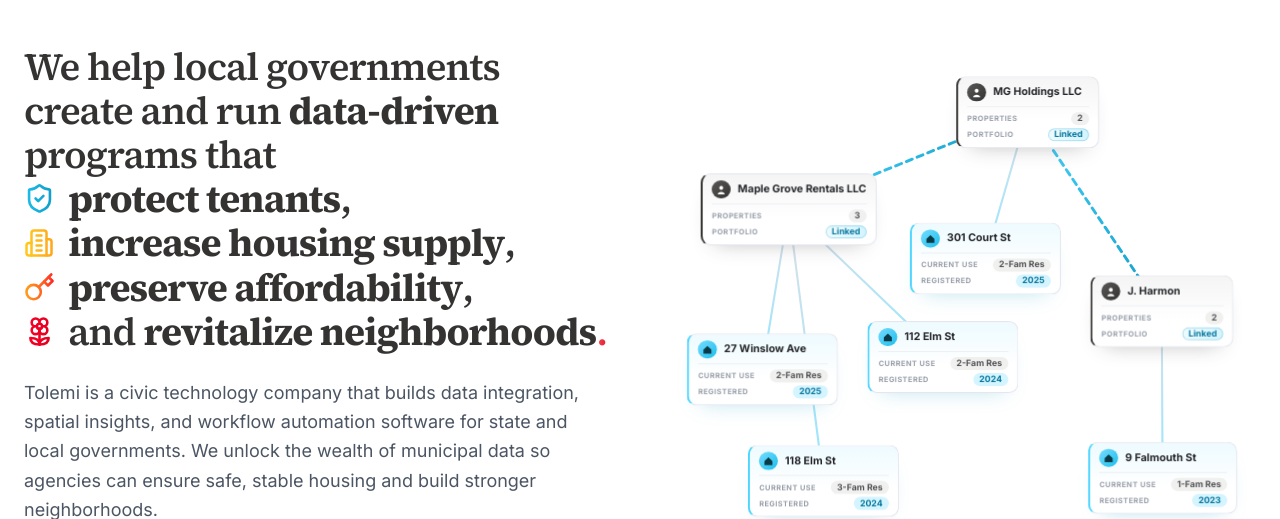
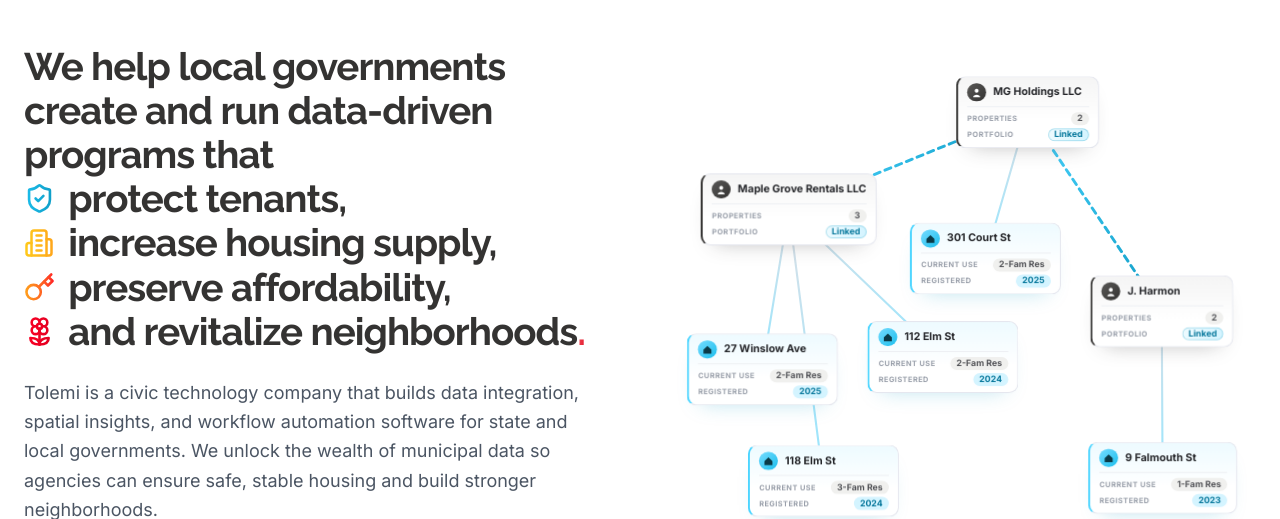
Before and after one commit to tolemi-inc/website, an Astro site: page / in a window 1280 px wide. Shown: the part 89-608 px from the top of the page. Built offline with nearby package versions, Linux system fonts and the light colour scheme; Astro itself is replaced by a stand-in of ours.

Commit message:
style: switch hero headline from serif to sans-serif heading font
Use Raleway (font-heading, bold) for the home hero h1 and drop the now-unused Source Serif 4 font token and Google Fonts import.

```diff
--- a/src/components/blocks/landing/HeroGraph.astro
+++ b/src/components/blocks/landing/HeroGraph.astro
@@ -63,7 +63,7 @@
   <div class="max-w-7xl mx-auto grid lg:grid-cols-2 items-center gap-10 lg:gap-14">
     {/* the mission, left */}
     <div class="w-full text-left">
-      <h1 class="font-serif text-[clamp(1.5rem,6.5vw,2.5rem)] lg:text-[clamp(2rem,3vw,2.875rem)] font-semibold text-text-primary tracking-tight leading-[1.15] mb-6 reveal">
+      <h1 class="font-heading text-[clamp(1.5rem,6.5vw,2.5rem)] lg:text-[clamp(2rem,3vw,2.875rem)] font-bold text-text-primary tracking-tight leading-[1.15] mb-6 reveal">
         <AccentPeriod text={headlineHtml} color={periodColor} html />
       </h1>
       {subheadline && (
--- a/src/layouts/Base.astro
+++ b/src/layouts/Base.astro
@@ -21,7 +21,7 @@
     <link rel="preconnect" href="https://fonts.googleapis.com" />
     <link rel="preconnect" href="https://fonts.gstatic.com" crossorigin />
     <link
-      href="https://fonts.googleapis.com/css2?family=Inter:wght@400;700&family=Raleway:wght@300;400;500;700;800&family=Montserrat:wght@400;600;700&family=Source+Serif+4:opsz,wght@8..60,500;8..60,600;8..60,700&display=swap"
+      href="https://fonts.googleapis.com/css2?family=Inter:wght@400;700&family=Raleway:wght@300;400;500;700;800&family=Montserrat:wght@400;600;700&display=swap"
       rel="stylesheet"
     />
   </head>
--- a/src/styles/global.css
+++ b/src/styles/global.css
@@ -5,7 +5,6 @@
   --font-sans: "Inter", ui-sans-serif, system-ui, sans-serif;
   --font-heading: "Raleway", ui-sans-serif, system-ui, sans-serif;
   --font-logo: "Montserrat", ui-sans-serif, system-ui, sans-serif;
-  --font-serif: "Source Serif 4", ui-serif, Georgia, serif;
 
   /* Tolemi Brand Colors */
   --color-tolemi-green: #37A04F;
```
